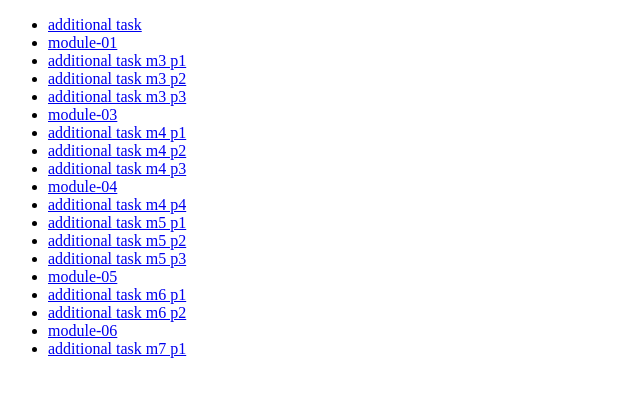
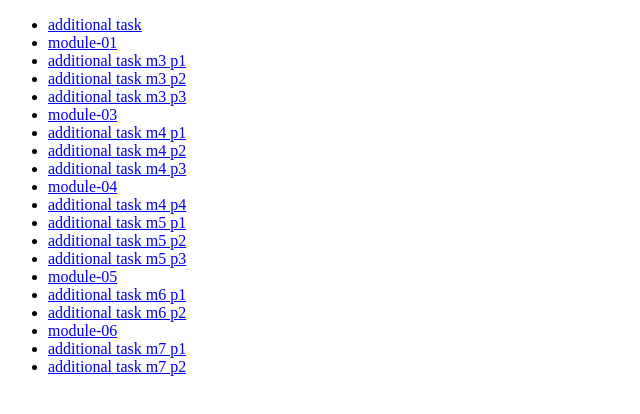
Before and after one commit to YanaEgorova/GoIt, a plain HTML site: page index.html in a window 1280 px wide. Shown: the whole page, without its empty margins (0-640 px from the left). Drawn offline with Linux system fonts and the light colour scheme.

Commit message:
Update index.html

```diff
--- a/index.html
+++ b/index.html
@@ -49,6 +49,7 @@
     <li><a href="./html-css/additional task m6 p2/index.html">additional task m6 p2</a></li>
     <li><a href="./html-css/module-06/index.html">module-06</a></li>
     <li><a href="./html-css/additional task m7 p1/index.html">additional task m7 p1</a></li>
+    <li><a href="./html-css/additional task m7 p2/">additional task m7 p2</a></li>
   </ul>
 </body>
 
```
